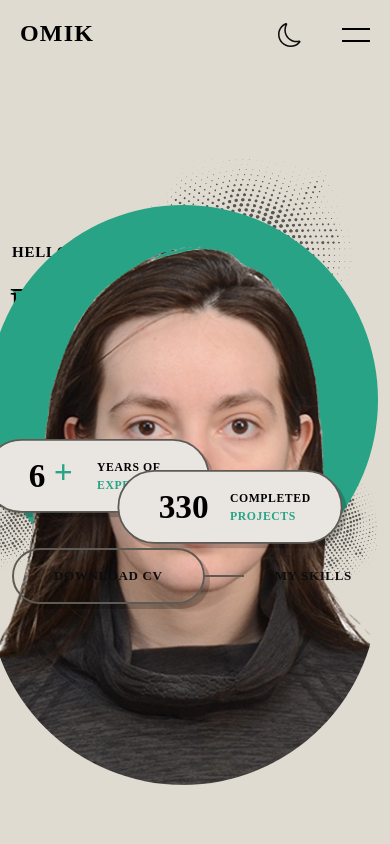
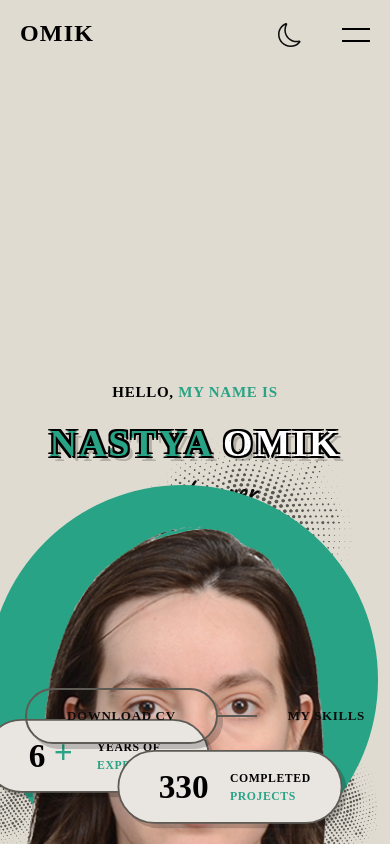
Before and after one commit to permikov/permikov.github.io, a React (Create React App) app: page /#home in a window 390 px wide. Shown: the top 844 px of the page. Built offline with nearby package versions, Linux system fonts and the light colour scheme.

Commit message:
Add dynamic

```diff
--- a/src/index.css
+++ b/src/index.css
@@ -31,3 +31,48 @@
     height: 125px;
   }
 }
+
+@media screen and (max-width: 1200px) {
+  .container {
+    max-width: 960px;
+  }
+
+  .home {
+    padding-top: 140px;
+  }
+
+  .home__subtitle,
+  .home__title,
+  .home__job,
+  .home__text {
+    text-align: center;
+  }
+
+  .home__text {
+    margin-inline: auto;
+  }
+
+  .home__img-wrapper {
+    position: relative;
+    transform: initial;
+    right: initial;
+    margin-inline: auto;
+    margin-top: 140px;
+  }
+
+  .home__socials,
+  .home__btns {
+    justify-content: center;
+  }
+
+  .skills__container,
+  .portfolio__container,
+  .portfolio__container,
+  .blog__container {
+    grid-template-columns: repeat(2, 1fr);
+  }
+
+  .footer__copyright:nth-child(2) {
+    justify-self: start;
+  }
+}
```
